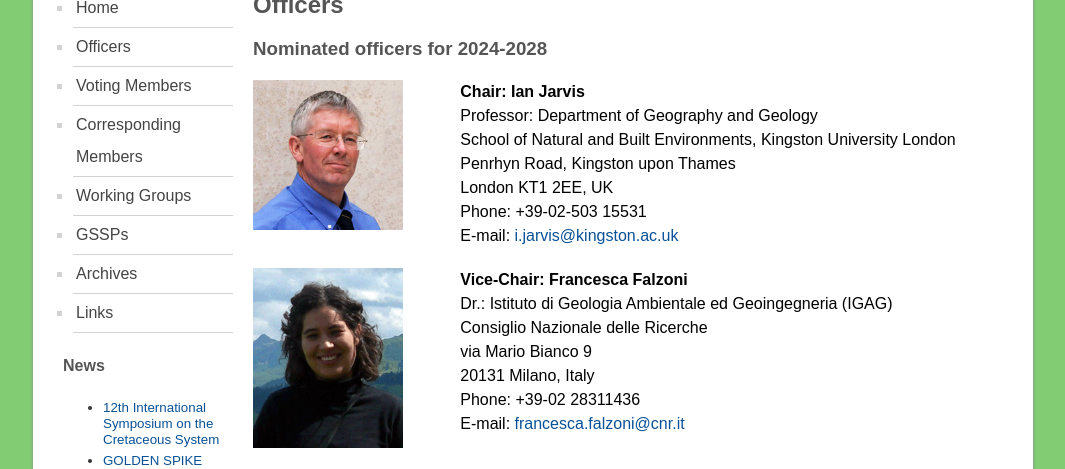
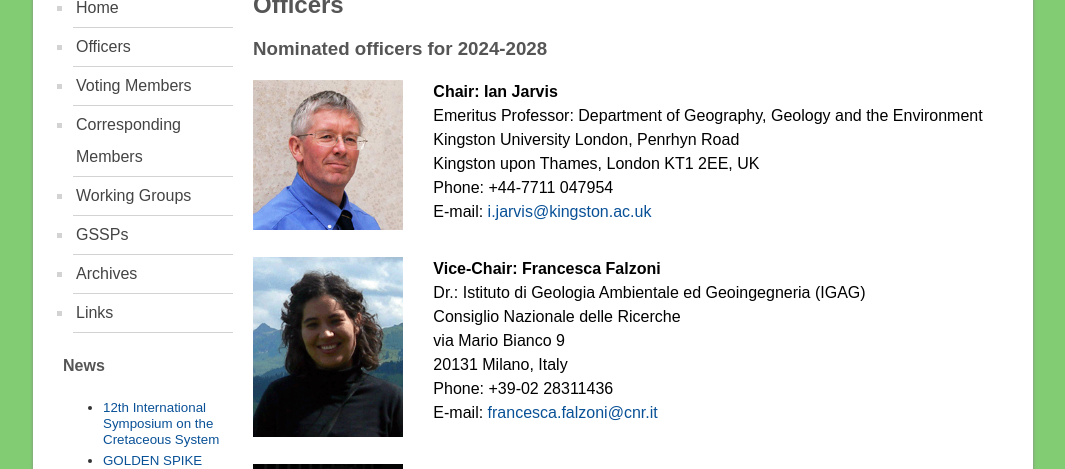
Before and after one commit to i-c-stratigraphy/subcommission-cretaceous, a Jekyll site: the page built from pages/officers.md, in a window 1280 px wide and 900 px high, cut to the strip 431-900 px from the top of the window. Shown: the whole strip, without its empty margins (107-1172 px from the left). Built offline with Jekyll 4.4.1, drawn with Linux system fonts in a browser that asks for light colours.

Commit message:
Update officers.md

```diff
--- a/pages/officers.md
+++ b/pages/officers.md
@@ -13,11 +13,10 @@ permalink: /officers
     </div>
     <div style="grid-row:1; grid-column:2;">
         <strong>Chair: Ian Jarvis</strong><br />
-        Professor: Department of Geography and Geology<br />
-      School of Natural and Built Environments, Kingston University London<br />
-      Penrhyn Road, Kingston upon Thames<br />
-       London KT1 2EE, UK<br />
-        Phone: +39-02-503 15531<br />
+        Emeritus Professor:  Department of Geography, Geology and the Environment<br />
+      Kingston University London, Penrhyn Road<br />
+      Kingston upon Thames, London KT1 2EE, UK<br />
+        Phone: +44-7711 047954<br />
         E-mail: <a href="mailto:i.jarvis@kingston.ac.uk">i.jarvis@kingston.ac.uk</a>
     </div>
     <div style="grid-row:2; grid-column:1;">
```
